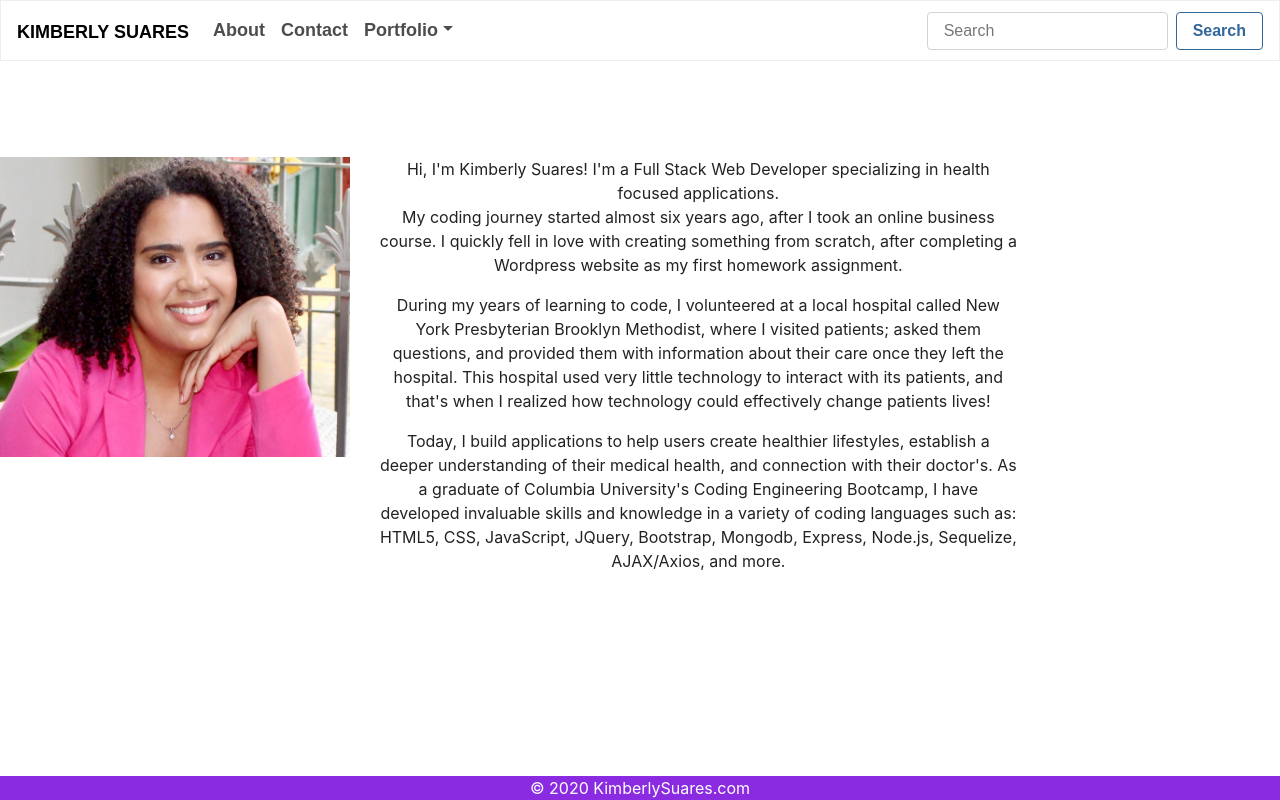
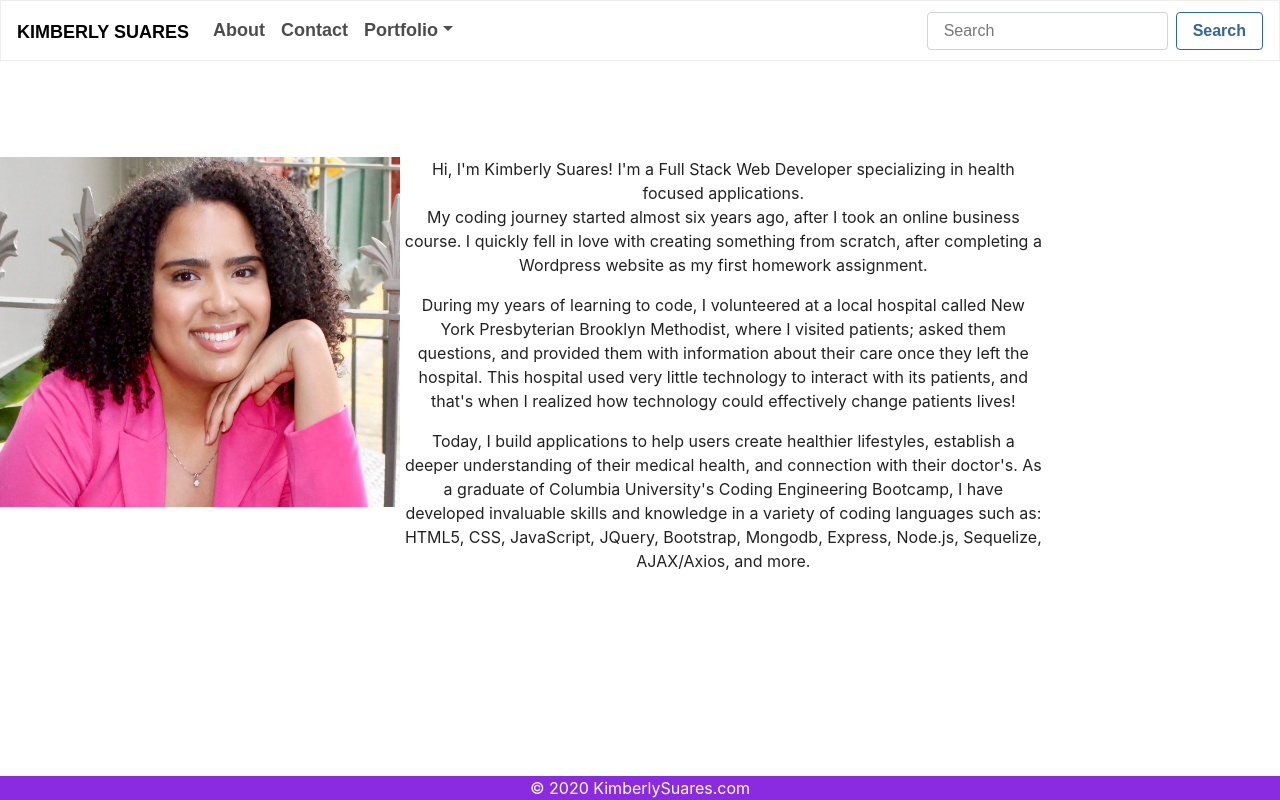
Before and after one commit to ksuares1/kimberly-, a React (Create React App) app in the folder client/: page /about in a window 1280 px wide. Built offline with nearby package versions, Linux system fonts and the light colour scheme; a web font is replaced by a local one.

Commit message:
adjusted size of image

```diff
--- a/client/src/components/About/index.css
+++ b/client/src/components/About/index.css
@@ -1,7 +1,7 @@
 .about-img{
     float:left;
-    height:300px;
-    width:350px;
+    height:350px;
+    width:400px;
 
 }
 
```
